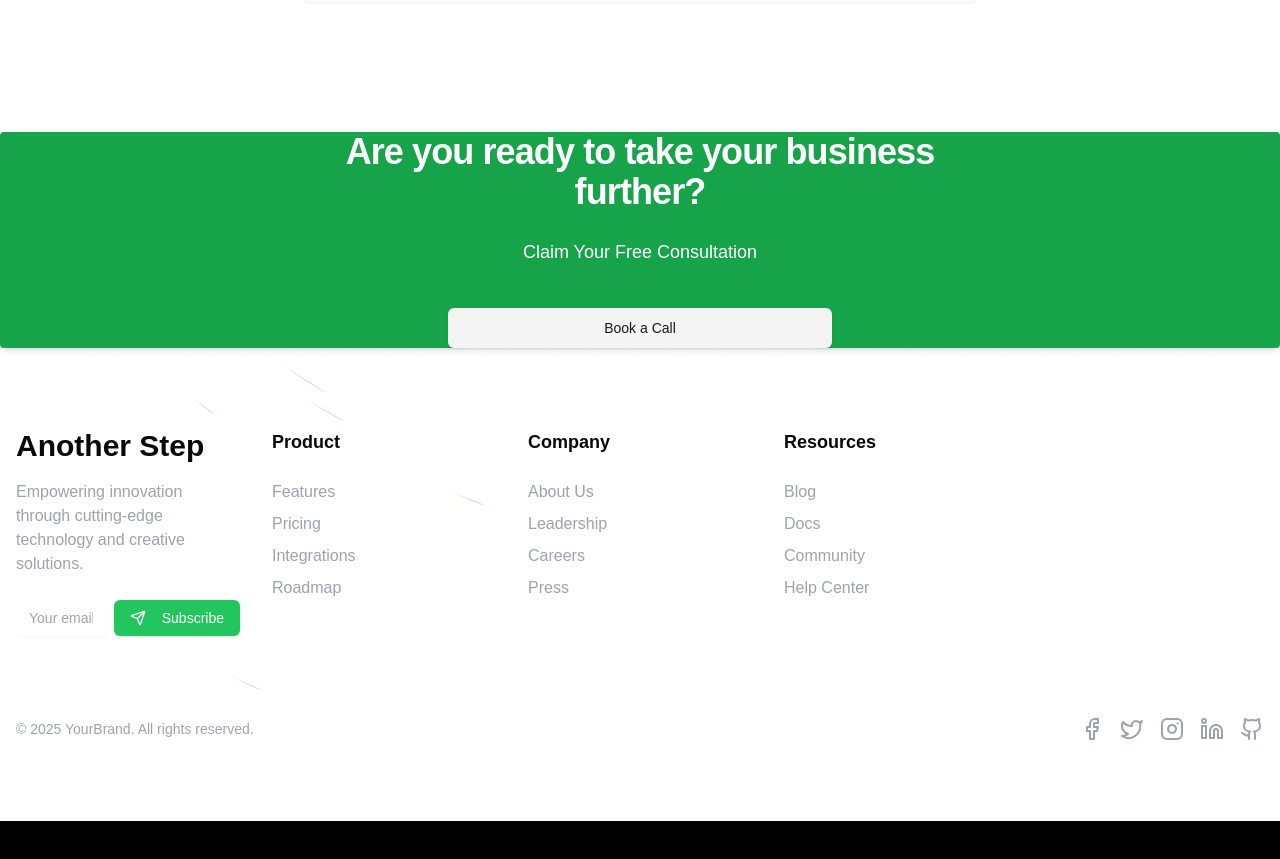
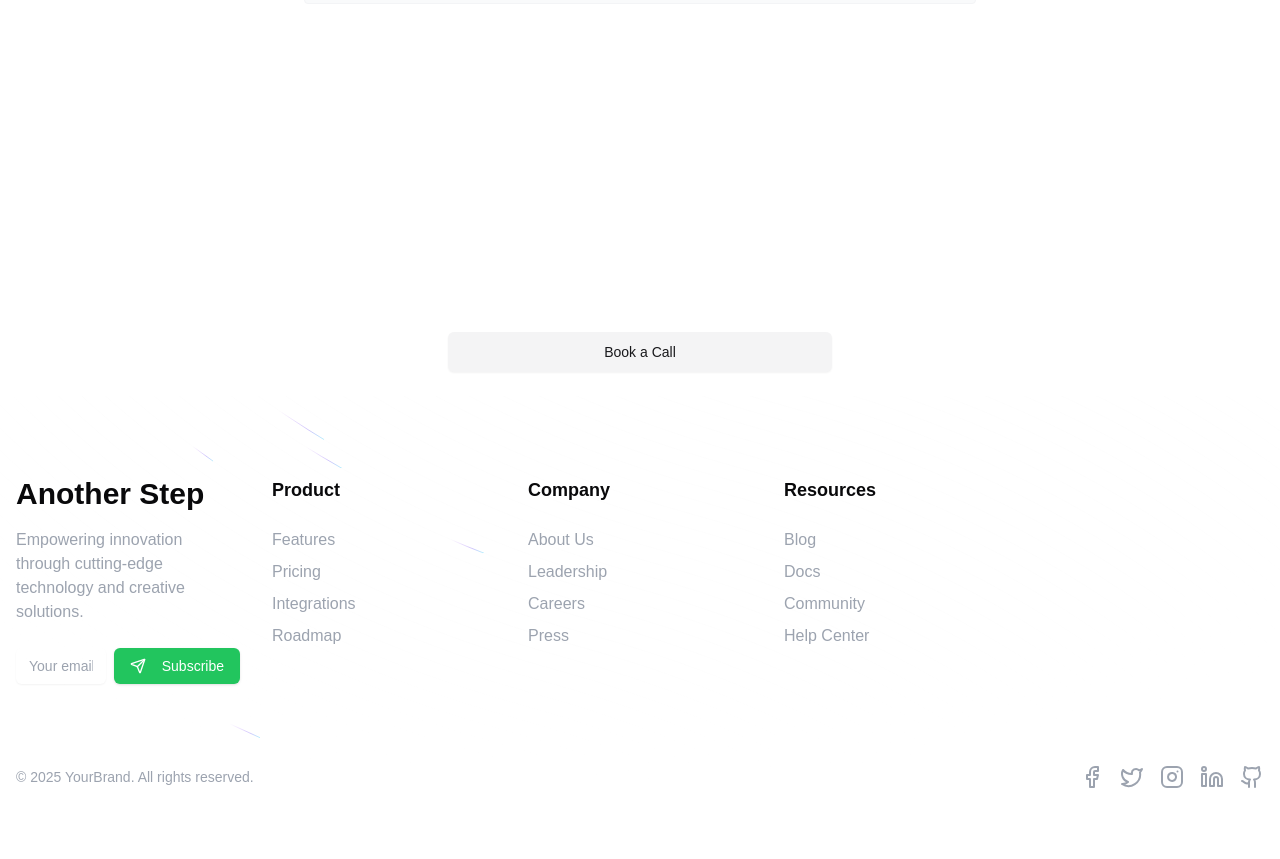
Before and after one commit to harryyking/HemoHeros, a Next.js app: page / in a window 1280 px wide. Shown: the part 4640-5499 px from the top of the page. Before the commit the page ends 5461 px from the top, so only its background shows below. Built offline with nearby package versions, Linux system fonts and the light colour scheme; a web font is replaced by a local one.

Commit message:
cta edit

```diff
--- a/components/cta.tsx
+++ b/components/cta.tsx
@@ -2,8 +2,7 @@ import { Button } from "@/components/ui/button"
 
 export default function CTA() {
   return (
-    <div className="space-y-10 rounded bg-primary shadow-md">
-      <div className="mx-auto max-w-4xl px-6 lg:px-8">
+      <div className="mx-auto max-w-4xl p-6 space-y-8 rounded">
         <div className="mx-auto max-w-2xl text-center">
           <h2 className="text-3xl font-bold tracking-tight text-white sm:text-4xl">
             Are you ready to take your business further?
@@ -18,6 +17,6 @@ export default function CTA() {
           </div>
         </div>
       </div>
-    </div>
+
   )
 }
```
